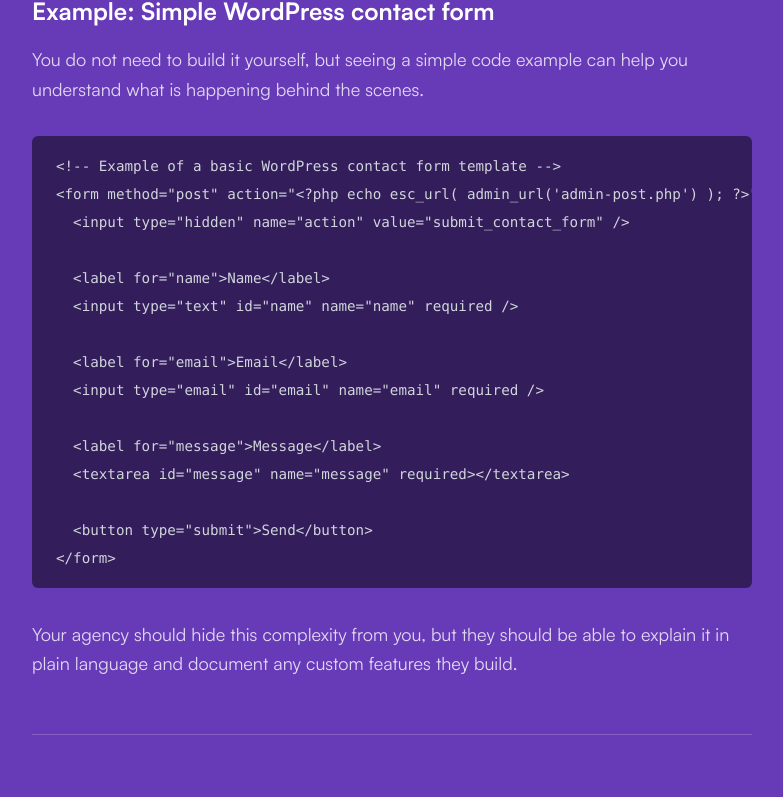
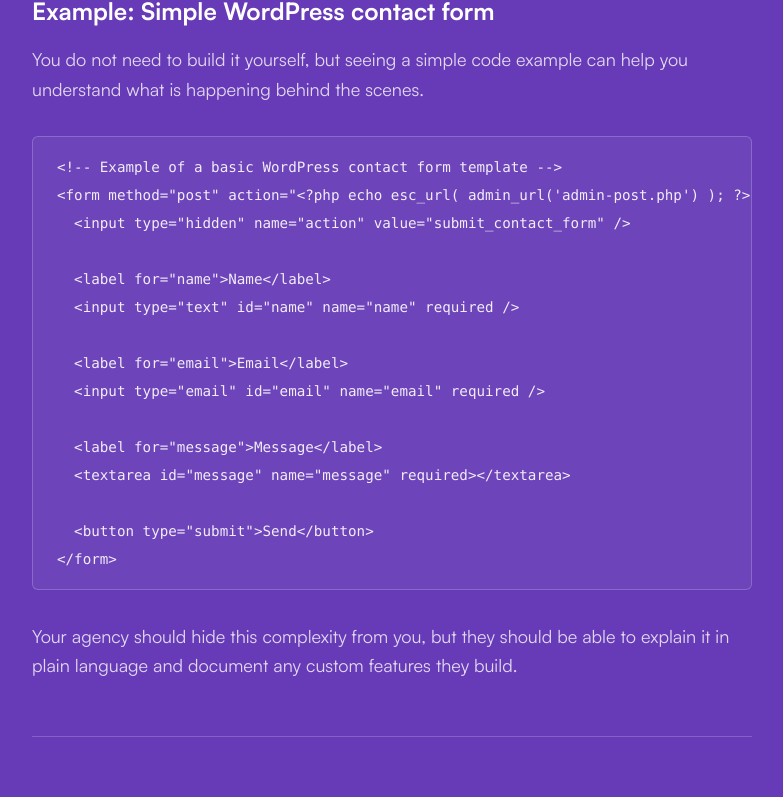
Before and after one commit to kmnxtbuck/nxtbuck, a Next.js app: page /blog/how-to-choose-the-right-web-development-agency-for-your-small-business in a window 1280 px wide. Shown: the part 8235-9032 px from the top of the page, without its empty margins (248-1031 px from the left). Built offline with nearby package versions, Linux system fonts and the light colour scheme; no server answers.

Commit message:
Make blogs responsive

```diff
--- a/app/blog/[slug]/page.tsx
+++ b/app/blog/[slug]/page.tsx
@@ -37,7 +37,7 @@
   }
 
   return (
-    <main className="max-w-3xl mx-auto px-4 sm:px-6 py-8 sm:py-12">
+    <main className="max-w-3xl mx-auto px-4 sm:px-6 py-8 sm:py-12 w-full overflow-x-hidden">
       <div className="mb-6 sm:mb-8">
         {meta.date && (
           <p className="text-xs text-white/60">
@@ -48,13 +48,13 @@
             })}
           </p>
         )}
-        <h1 className="mt-1 text-2xl sm:text-3xl font-bold text-white">{meta.title}</h1>
+        <h1 className="mt-1 text-2xl sm:text-3xl font-bold text-white break-words">{meta.title}</h1>
         {meta.description && (
           <p className="text-sm text-white/60 mt-2">{meta.description}</p>
         )}
       </div>
 
-      <article className="prose prose-invert prose-sm sm:prose-lg max-w-none prose-headings:text-white prose-headings:font-bold prose-p:text-white/80 prose-p:leading-relaxed prose-a:text-[#FF4081] prose-a:no-underline hover:prose-a:underline prose-strong:text-white prose-ul:text-white/80 prose-ol:text-white/80 prose-li:text-white/80 prose-hr:border-white/20">
+      <article className="prose prose-invert prose-sm sm:prose-lg max-w-none w-full prose-headings:text-white prose-headings:font-bold prose-p:text-white/80 prose-p:leading-relaxed prose-a:text-[#FF4081] prose-a:no-underline hover:prose-a:underline prose-strong:text-white prose-ul:text-white/80 prose-ol:text-white/80 prose-li:text-white/80 prose-hr:border-white/20 prose-code:text-white/90 prose-pre:bg-white/5 prose-pre:border prose-pre:border-white/20 prose-pre:overflow-x-auto prose-img:rounded-lg prose-img:w-full prose-img:h-auto prose-img:max-w-full prose-table:w-full prose-table:overflow-x-auto prose-blockquote:border-l-[#FF4081] prose-blockquote:text-white/70 break-words">
         <MdxContent slug={params.slug} />
       </article>
     </main>
--- a/app/globals.css
+++ b/app/globals.css
@@ -31,3 +31,70 @@
     transform: translateX(0);
   }
 }
+
+/* Blog post mobile responsiveness */
+.prose pre {
+  @apply overflow-x-auto;
+  max-width: 100%;
+}
+
+.prose code {
+  @apply break-words;
+  word-wrap: break-word;
+  overflow-wrap: break-word;
+}
+
+.prose pre code {
+  @apply break-normal;
+  word-wrap: normal;
+  overflow-wrap: normal;
+}
+
+.prose table {
+  @apply block overflow-x-auto;
+  display: block;
+  width: 100%;
+  max-width: 100%;
+}
+
+.prose img {
+  @apply max-w-full h-auto;
+}
+
+@media (max-width: 640px) {
+  .prose {
+    font-size: 0.875rem;
+    line-height: 1.6;
+  }
+
+  .prose h1 {
+    font-size: 1.75rem;
+    line-height: 1.3;
+  }
+
+  .prose h2 {
+    font-size: 1.5rem;
+    line-height: 1.3;
+  }
+
+  .prose h3 {
+    font-size: 1.25rem;
+    line-height: 1.4;
+  }
+
+  .prose p {
+    margin-top: 1rem;
+    margin-bottom: 1rem;
+  }
+
+  .prose ul,
+  .prose ol {
+    padding-left: 1.25rem;
+  }
+
+  .prose pre {
+    font-size: 0.75rem;
+    padding: 0.75rem;
+    border-radius: 0.5rem;
+  }
+}
```
